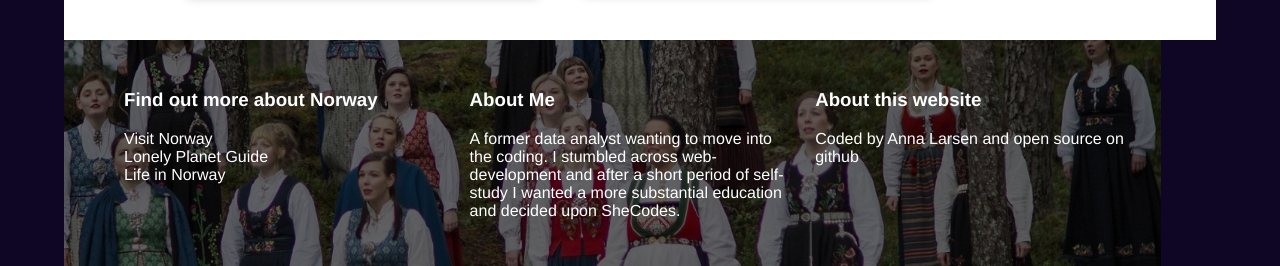
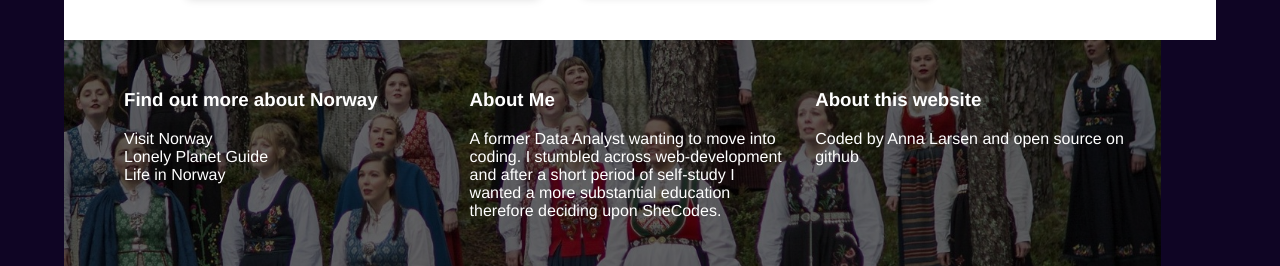
Before and after one commit to annabananallama/Travel-Project, a plain HTML site: page index.html in a window 1280 px wide. Shown: the part 2764-3030 px from the top of the page. Drawn offline with Linux system fonts and the light colour scheme; a script that the page names is missing.

Commit message:
Updated footer content

```diff
--- a/index.html
+++ b/index.html
@@ -987,9 +987,9 @@
         <div class="footcol">
           <h3>About Me</h3>
           <p>
-            A former data analyst wanting to move into the coding. I stumbled
-            across web-development and after a short period of self-study I
-            wanted a more substantial education and decided upon SheCodes.
+            A former Data Analyst wanting to move into coding. I stumbled across
+            web-development and after a short period of self-study I wanted a
+            more substantial education therefore deciding upon SheCodes.
           </p>
         </div>
         <div class="footcol">
```
